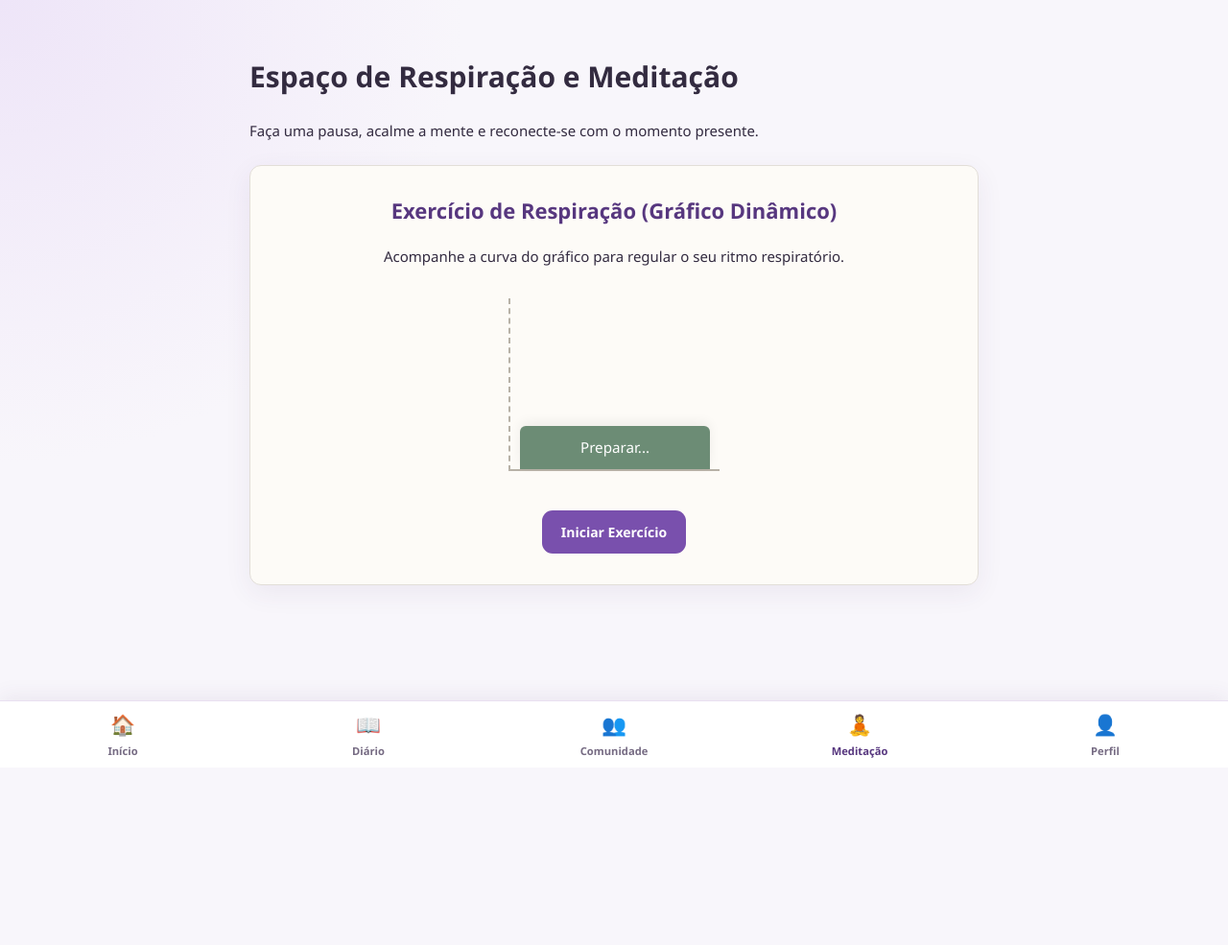
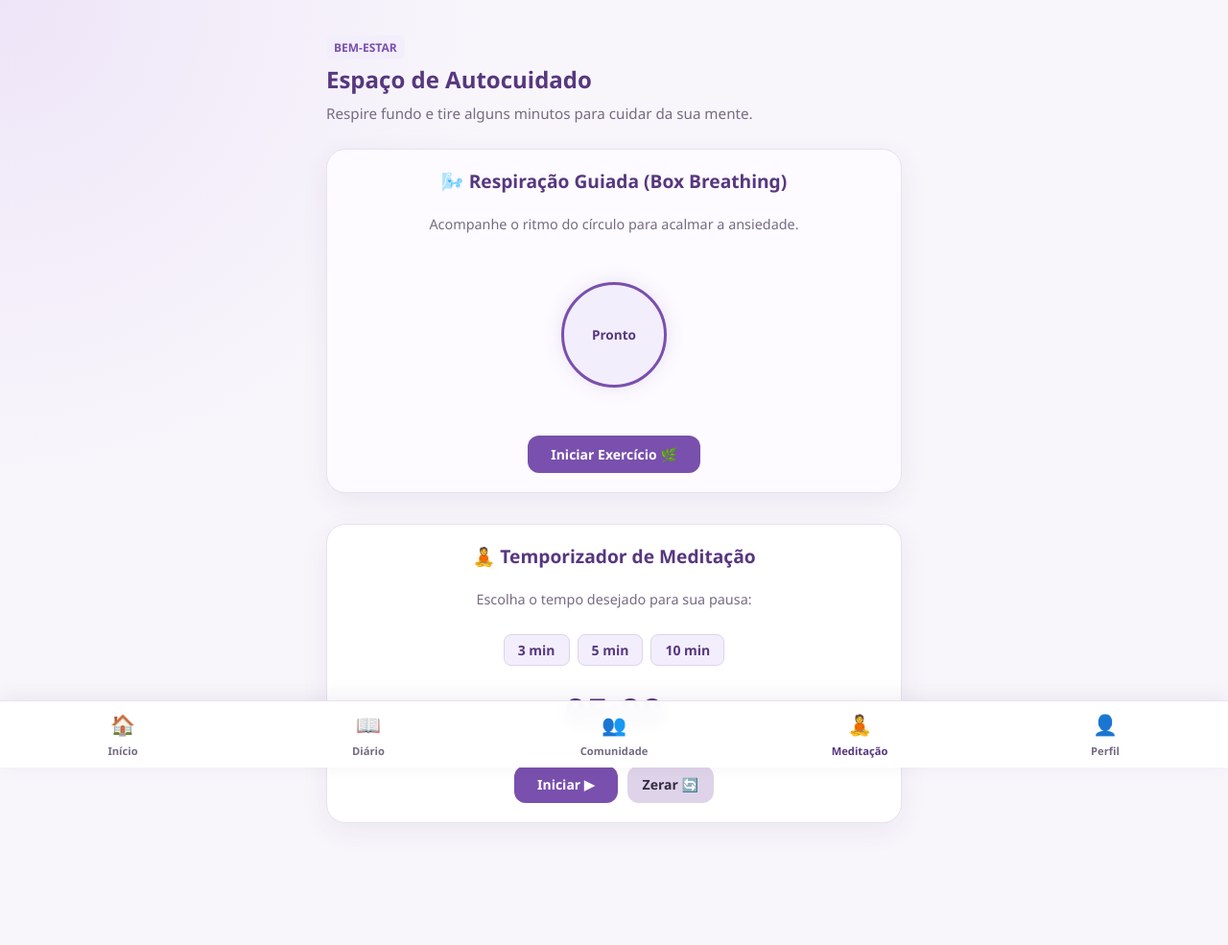
Before and after one commit to joaohenriqueoliveiraoi385-del/ja-acolhe-jh, a Flask app: page /meditacao in a window 1280 px wide. Shown: the whole page at 96% size. Before the commit the page ends 790 px from the top, so only its background shows below. Run offline with Flask 3, Linux system fonts and the light colour scheme.

Commit message:
feature: melhoramento da meditação
criação de um temporizador e alteração da meditação orientada .

```diff
--- /dev/null
+++ b/static/css/meditacao.css
@@ -0,0 +1,143 @@
+/* Estilos específicos para a página de Autocuidado e Meditação */
+
+.container-meditacao {
+    max-width: 600px;
+    margin: 0 auto;
+}
+
+.cabecalho-meditacao {
+    margin-bottom: 1.5rem;
+}
+
+.cabecalho-meditacao .etiqueta {
+    font-size: 0.75rem;
+    font-weight: bold;
+    background: #f3eefc;
+    color: #7950ad;
+    padding: 4px 8px;
+    border-radius: 6px;
+}
+
+.cabecalho-meditacao h1 {
+    margin: 4px 0 0 0;
+    color: #57377f;
+    font-size: 24px;
+}
+
+.cabecalho-meditacao p {
+    margin: 4px 0 0 0;
+    color: #766b83;
+    font-size: 0.95rem;
+}
+
+.card-meditacao {
+    background: #fdfbff;
+    border: 1px solid #e9e0f1;
+    border-radius: 20px;
+    padding: 20px;
+    text-align: center;
+    margin-bottom: 2rem;
+}
+
+.card-meditacao-branco {
+    background: #ffffff;
+    border: 1px solid #e9e0f1;
+    border-radius: 20px;
+    padding: 20px;
+    text-align: center;
+    margin-bottom: 2rem;
+}
+
+.card-meditacao h2 {
+    color: #57377f;
+    font-size: 1.2rem;
+    margin-top: 0;
+}
+
+.card-meditacao-branco h2 {
+    color: #57377f;
+    font-size: 1.2rem;
+    margin-top: 0;
+}
+
+.card-meditacao p, .card-meditacao-branco p {
+    color: #766b83;
+    font-size: 0.9rem;
+}
+
+/* Círculo de Respiração */
+.wrapper-circulo {
+    display: flex;
+    justify-content: center;
+    align-items: center;
+    height: 160px;
+    margin-bottom: 1rem;
+}
+
+.circulo-respiracao {
+    width: 110px;
+    height: 110px;
+    background: #f3eefc;
+    border: 3px solid #7950ad;
+    border-radius: 50%;
+    display: flex;
+    align-items: center;
+    justify-content: center;
+    transition: all 4s ease-in-out;
+    box-shadow: 0 0 20px rgba(121, 80, 173, 0.15);
+}
+
+.circulo-respiracao span {
+    font-weight: bold;
+    color: #57377f;
+    font-size: 0.85rem;
+}
+
+/* Botões customizados */
+.btn-acao-principal {
+    background: #7950ad;
+    color: #fff;
+    border: none;
+    padding: 10px 24px;
+    border-radius: 12px;
+    font-weight: bold;
+    cursor: pointer;
+}
+
+.grupo-botoes-tempo {
+    display: flex;
+    justify-content: center;
+    gap: 8px;
+    margin-bottom: 1rem;
+}
+
+.btn-tempo {
+    background: #f3eefc;
+    color: #57377f;
+    border: 1px solid #ded3e9;
+    padding: 6px 14px;
+    border-radius: 8px;
+    cursor: pointer;
+}
+
+.display-timer {
+    font-size: 2.5rem;
+    font-weight: bold;
+    color: #57377f;
+    margin: 15px 0;
+}
+
+.grupo-botoes-timer {
+    display: flex;
+    justify-content: center;
+    gap: 10px;
+}
+
+.btn-zerar-timer {
+    background: #ded3e9;
+    color: #332b40;
+    border: none;
+    padding: 10px 16px;
+    border-radius: 12px;
+    cursor: pointer;
+}
--- a/templates/meditacao.html
+++ b/templates/meditacao.html
@@ -1,102 +1,186 @@
 {% extends "base.html" %}
-{% block title %}Meditação e Respiração | Acolhe{% endblock %}
+
+{% block title %}Autocuidado & Meditação | Acolhe{% endblock title %}
+
+{% block extra_head %}
+    <link rel="stylesheet" href="{{ url_for('static', filename='css/meditacao.css') }}">
+{% endblock %}
+
 {% block conteudo %}
-<div class="cabecalho">
-    <div>
-        <span class="etiqueta"></span>
-        <h1>Espaço de Respiração e Meditação</h1>
-        <p>Faça uma pausa, acalme a mente e reconecte-se com o momento presente.</p>
+<div class="container-meditacao">
+    <div class="cabecalho-meditacao">
+        <span class="etiqueta">BEM-ESTAR</span>
+        <h1>Espaço de Autocuidado</h1>
+        <p>Respire fundo e tire alguns minutos para cuidar da sua mente.</p>
     </div>
-</div>
 
-<div class="grade-meditacao">
-    <!-- Bloco de Respiração em Formato de Gráfico Dinâmico -->
-    <section class="cartao-destaque">
-        <h2>Exercício de Respiração (Gráfico Dinâmico)</h2>
-        <p>Acompanhe a curva do gráfico para regular o seu ritmo respiratório.</p>
+    <!-- SEÇÃO 1: Respiração Guiada Interativa -->
+    <section class="card-meditacao">
+        <h2>🌬️ Respiração Guiada (Box Breathing)</h2>
+        <p style="margin-bottom: 1.5rem;">Acompanhe o ritmo do círculo para acalmar a ansiedade.</p>
 
-        <div class="container-grafico-respiracao">
-            <div class="eixo-grafico">
-                <div id="barra-grafico" class="barra-grafico">
-                    <span id="texto-respiracao">Preparar...</span>
-                </div>
+        <!-- Círculo de Animação da Respiração -->
+        <div class="wrapper-circulo">
+            <div id="circulo-respiracao" class="circulo-respiracao">
+                <span id="texto-respiracao">Pronto</span>
             </div>
         </div>
 
-        <div class="acoes-centro">
-            <button id="btn-iniciar-respiracao" class="botao" onclick="iniciarRespiracao()">Iniciar Exercício</button>
-            <button id="btn-parar-respiracao" class="botao secundario" onclick="pararRespiracao()" style="display: none;">Parar</button>
-
-    <!-- </div>
+        <!-- Botão Único para Iniciar / Parar -->
+        <button type="button" onclick="alternarRespiracao()" id="btn-respirar" class="btn-acao-principal">
+            Iniciar Exercício 🌿
+        </button>
     </section>
 
-     Sessões Rápidas de Apoio -->
-    <!--<section class="secao-sessoes">
-        <h2>Práticas Rápidas</h2>
-        <div class="lista-sessoes">
-            <article class="cartao-sessao">
-                <h3> Alívio Rápido de Ansiedade</h3>
-                <p>3 minutos focados em soltar a tensão dos ombros e desacelerar os pensamentos acelerados.</p>
-            </article>
-            <article class="cartao-sessao">
-                <h3> Preparação para o Sono</h3>
-                <p>Exercício leve de escaneamento corporal para relaxar o corpo antes de descansar.</p>
-            </article>
-            <article class="cartao-sessao">
-                <h3> Foco e Clareza</h3>
-                <p>Respiração energizante para retomar os estudos ou tarefas com mais clareza mental.</p>
-            </article>
+    <!-- SEÇÃO 2: Temporizador de Meditação Silenciosa -->
+    <section class="card-meditacao-branco">
+        <h2>🧘 Temporizador de Meditação</h2>
+        <p style="margin-bottom: 1rem;">Escolha o tempo desejado para sua pausa:</p>
+
+        <!-- Botões de Escolha de Tempo -->
+        <div class="grupo-botoes-tempo">
+            <button type="button" onclick="definirTempo(3)" class="btn-tempo">3 min</button>
+            <button type="button" onclick="definirTempo(5)" class="btn-tempo">5 min</button>
+            <button type="button" onclick="definirTempo(10)" class="btn-tempo">10 min</button>
+        </div>
+
+        <!-- Display do Cronômetro -->
+        <div id="display-timer" class="display-timer">
+            05:00
+        </div>
+
+        <div class="grupo-botoes-timer">
+            <button type="button" onclick="alternarTimer()" id="btn-iniciar-timer" class="btn-acao-principal">
+                Iniciar ▶
+            </button>
+            <button type="button" onclick="resetarTimer()" class="btn-zerar-timer">
+                Zerar 🔄
+            </button>
         </div>
     </section>
-</div>-->
+</div>
 
+<!-- Scripts dos Recursos Interativos -->
 <script>
-let intervaloRespiracao = null;
+// --- Lógica Unificada da Respiração Guiada ---
+let intervalRespiracao = null;
+let timeoutRespiracaoFim = null;
+let respirandoAtivo = false;
 
-function iniciarRespiracao() {
-    const barra = document.getElementById("barra-grafico");
-    const texto = document.getElementById("texto-respiracao");
-    const btnIniciar = document.getElementById("btn-iniciar-respiracao");
-    const btnParar = document.getElementById("btn-parar-respiracao");
+function alternarRespiracao() {
+    const circulo = document.getElementById('circulo-respiracao');
+    const texto = document.getElementById('texto-respiracao');
+    const btn = document.getElementById('btn-respirar');
 
-    btnIniciar.style.display = "none";
-    btnParar.style.display = "inline-block";
+    if (!respirandoAtivo) {
+        respirandoAtivo = true;
+        btn.textContent = 'Parar 🛑';
+        btn.style.background = '#a13e67';
 
-    const fases = [
-        { texto: "Inspire...", classe: "subir", duracao: 4000 },
-        { texto: "Segure...", classe: "manter-alto", duracao: 4000 },
-        { texto: "Expire...", classe: "descer", duracao: 4000 },
-        { texto: "Aguarde...", classe: "manter-baixo", duracao: 4000 }
-    ];
+        const executarCiclo = () => {
+            texto.textContent = "Inspire...";
+            circulo.style.transform = "scale(1.35)";
+            circulo.style.background = "#e6dcfc";
 
-    let indiceFase = 0;
+            setTimeout(() => {
+                if (respirandoAtivo) texto.textContent = "Segure";
+            }, 4000);
 
-    function executarFase() {
-        const faseAtual = fases[indiceFase];
-        texto.innerText = faseAtual.texto;
+            setTimeout(() => {
+                if (respirandoAtivo) {
+                    texto.textContent = "Expire...";
+                    circulo.style.transform = "scale(1)";
+                    circulo.style.background = "#f3eefc";
+                }
+            }, 8000);
 
-        barra.className = "barra-grafico " + faseAtual.classe;
+            setTimeout(() => {
+                if (respirandoAtivo) texto.textContent = "Aguarde";
+            }, 12000);
+        };
 
-        intervaloRespiracao = setTimeout(() => {
-            indiceFase = (indiceFase + 1) % fases.length;
-            executarFase();
-        }, faseAtual.duracao);
+        executarCiclo();
+        intervalRespiracao = setInterval(executarCiclo, 16000);
+
+        timeoutRespiracaoFim = setTimeout(() => {
+            pararRespiracao();
+            texto.textContent = "Concluído! 💜";
+        }, 48000);
+
+    } else {
+        pararRespiracao();
+        texto.textContent = "Pronto";
     }
-
-    executarFase();
 }
 
 function pararRespiracao() {
-    clearTimeout(intervaloRespiracao);
-    const barra = document.getElementById("barra-grafico");
-    const texto = document.getElementById("texto-respiracao");
-    const btnIniciar = document.getElementById("btn-iniciar-respiracao");
-    const btnParar = document.getElementById("btn-parar-respiracao");
+    const circulo = document.getElementById('circulo-respiracao');
+    const btn = document.getElementById('btn-respirar');
 
-    barra.className = "barra-grafico";
-    texto.innerText = "Preparar...";
-    btnIniciar.style.display = "inline-block";
-    btnParar.style.display = "none";
+    clearInterval(intervalRespiracao);
+    clearTimeout(timeoutRespiracaoFim);
+    respirandoAtivo = false;
+
+    circulo.style.transform = "scale(1)";
+    circulo.style.background = "#f3eefc";
+    btn.textContent = 'Iniciar Exercício 🌿';
+    btn.style.background = '#7950ad';
+}
+
+// --- temporizador ---
+let tempoRestante = 300; // 5 minutos padrão
+let timerId = null;
+let rodando = false;
+
+function definirTempo(minutos) {
+    if (rodando) return;
+    tempoRestante = minutos * 60;
+    atualizarDisplayTimer();
+}
+
+function atualizarDisplayTimer() {
+    const mins = Math.floor(tempoRestante / 60);
+    const secs = tempoRestante % 60;
+    document.getElementById('display-timer').textContent =
+        `${String(mins).padStart(2, '0')}:${String(secs).padStart(2, '0')}`;
+}
+
+function alternarTimer() {
+    const btn = document.getElementById('btn-iniciar-timer');
+
+    if (!rodando) {
+        rodando = true;
+        btn.textContent = 'Pausar ⏸';
+        btn.style.background = '#a13e67';
+
+        timerId = setInterval(() => {
+            if (tempoRestante > 0) {
+                tempoRestante--;
+                atualizarDisplayTimer();
+            } else {
+                clearInterval(timerId);
+                rodando = false;
+                btn.textContent = 'Iniciar ▶';
+                btn.style.background = '#7950ad';
+                alert("Parabéns por concluir sua sessão de meditação! 💜✨");
+            }
+        }, 1000);
+    } else {
+        clearInterval(timerId);
+        rodando = false;
+        btn.textContent = 'Continuar ▶';
+        btn.style.background = '#7950ad';
+    }
+}
+
+function resetarTimer() {
+    clearInterval(timerId);
+    rodando = false;
+    tempoRestante = 300;
+    atualizarDisplayTimer();
+    const btn = document.getElementById('btn-iniciar-timer');
+    btn.textContent = 'Iniciar ▶';
+    btn.style.background = '#7950ad';
 }
 </script>
-{% endblock %}
+{% endblock conteudo %}
```
